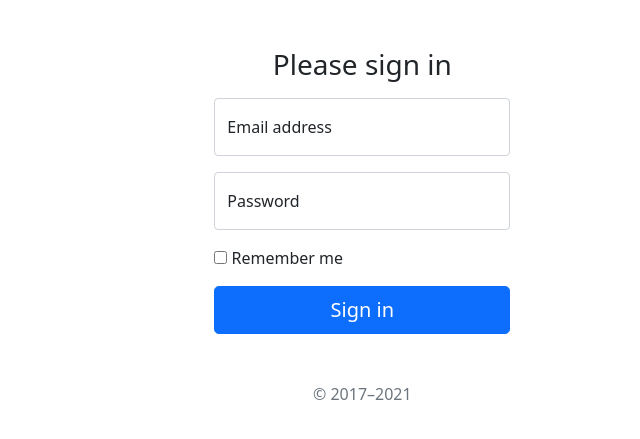
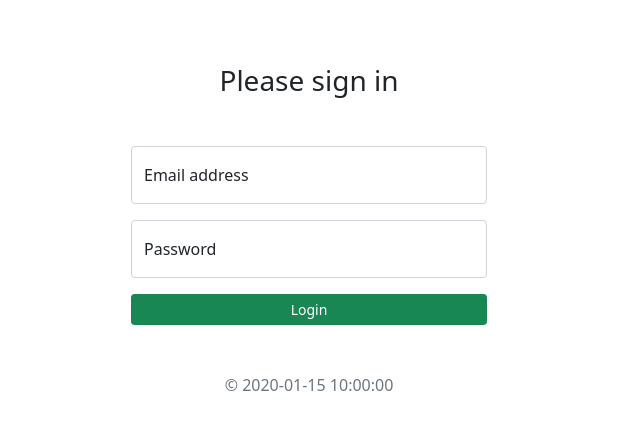
Before and after one commit to mutzy/mikrotik-API, a Flask app: template templates/login.html in a window 1280 px wide. Shown: the top 439 px of the page, without its empty margins (331-971 px from the left). Run offline with Flask 2, Linux system fonts and the light colour scheme; the template is opened without the code that fills it: most values are stand-ins (such as "Sample title", 1, 10 or a date in 2020).

Commit message:
Streamlined login page route

```diff
--- a/app.py
+++ b/app.py
@@ -1,12 +1,21 @@
-from flask import Flask, render_template
+from flask import Flask, render_template, redirect, url_for
+from datetime import date
 
 app = Flask(__name__)
 app.env = "Development"
 app.debug = "True"
 
-@app.route("/")
-def hello_world():
-    return render_template('login.html')
+# creating the date object of today's date
+todays_date = date.today()
+
+@app.route('/')
+def index():
+    return redirect(url_for('login'))
+
+@app.route("/login")
+def login():
+    date = todays_date.year
+    return render_template('login.html',date=date)
 
 if __name__ == '__main__':
    app.run()
--- a/templates/login.html
+++ b/templates/login.html
@@ -3,11 +3,11 @@
 {% block title %} Login {% endblock %}
 
 {% block content %}
-<div class="container-fluid">
+<div class="container">
   <div class="row mt-5">
-    <div class="col-12 col-sm-3 offset-sm-5">
+    <div class="col-12 col-sm-4 mt-3 offset-sm-4">
       <form>
-        <h1 class="h3 mb-3 fw-normal text-center">Please sign in</h1>
+        <h1 class="h3 mb-5 fw-normal text-center">Please sign in</h1>
 
         <div class="form-floating mb-3">
           <input type="email" class="form-control" id="floatingInput" placeholder="name@example.com">
@@ -18,13 +18,8 @@
           <label for="floatingPassword">Password</label>
         </div>
 
-        <div class="checkbox mb-3">
-          <label>
-            <input type="checkbox" value="remember-me"> Remember me
-          </label>
-        </div>
-        <button class="w-100 btn btn-lg btn-primary" type="submit">Sign in</button>
-        <p class="mt-5 mb-3 text-muted text-center">&copy; 2017–2021</p>
+        <button class="w-100 btn btn-sm btn-success" type="submit">Login</button>
+        <p class="mt-5 mb-3 text-muted text-center">&copy; {{ date }}</p>
       </form>
     </div>
   </div>
```
